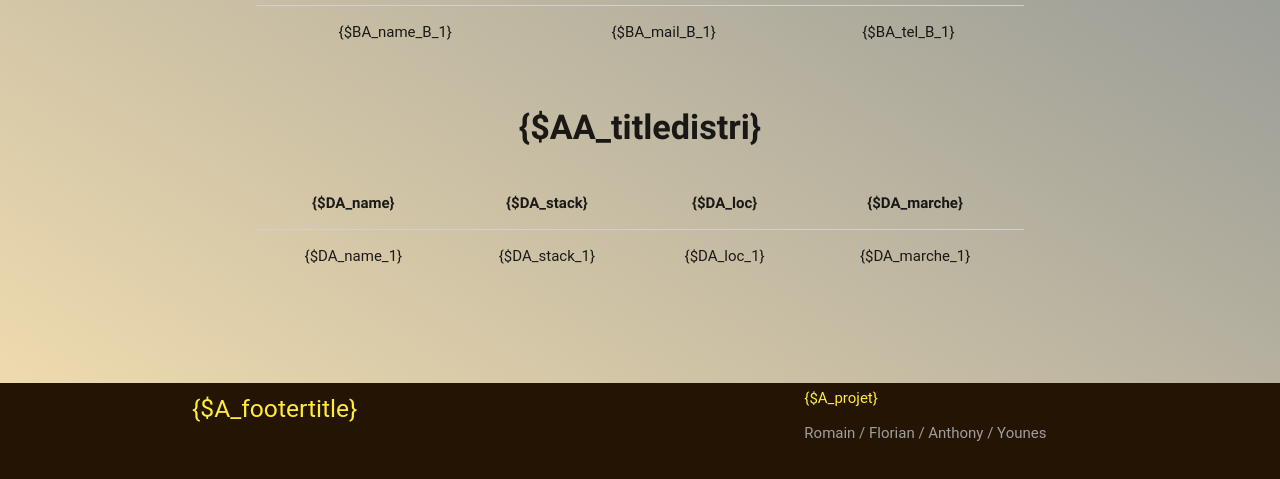
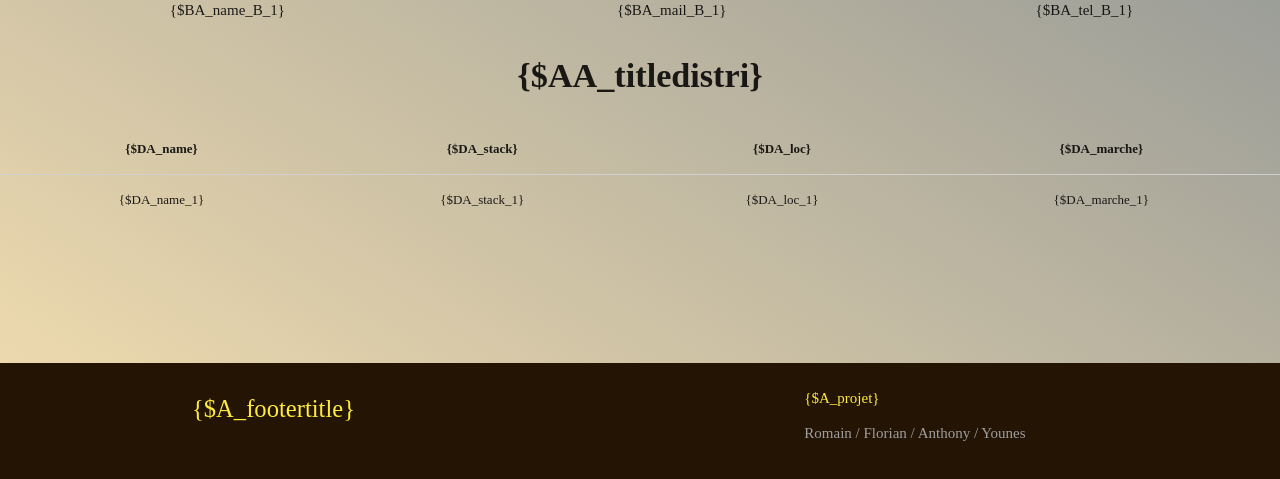
Before and after one commit to RomainBed/DistriBaguette, a PHP site: page /html/html/accueil_admin.html in a window 1280 px wide. Shown: the part 321-800 px from the top of the page. Run offline with PHP 8.4, Linux system fonts and the light colour scheme; some libraries are stand-ins or nearby versions; some web fonts are replaced.

Commit message:
Add files via upload

```diff
--- a/FrontEnd/css/style.css
+++ b/FrontEnd/css/style.css
@@ -7,9 +7,13 @@
 }
 
 #image{
-    text-align: center;
     margin: auto;
     display: flex;
+}
+
+#logo_bag{
+    display: flex;
+    margin: auto;
 }
 
 #liste {
@@ -31,8 +35,8 @@
     bottom: 0;
     width: 100%;
     position: absolute;
-    padding: 0;
     background-color: #241404;
+    flex: flex;
 }
 
 #sh4{
@@ -44,17 +48,28 @@
 #s2h4{
     text-align: center;
     font-weight: bold;
-    margin-top: 50px;
+    margin-top: 20px;
     margin-bottom: 30px;
-}
-
-#sresp{
-    display: flex;
-    flex-direction: column;
-    width: 60%;
-    margin: auto;
+    display: block;
 }
 
 #adm{
+    text-align: right;
+    margin-top: 0px;
+}
 
+#s2{
+    font-size: small;
 }
+
+#footer1{
+    bottom: -1;
+    width: 100%;
+    position: absolute;
+    background-color: #241404;
+    flex: flex;
+}
+
+body{
+    font-family: 'Lora', serif;
+}
```
